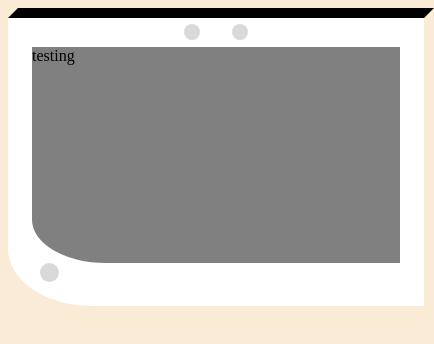
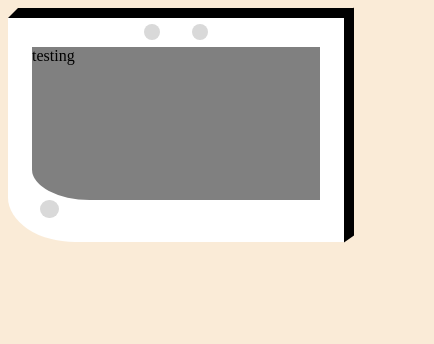
Before and after one commit to ReallyNguyen/PokeFormula, a Next.js app: page / in a window 390 px wide. Shown: the top 344 px of the page, 434 px wide, since content can reach past the window. Built offline with nearby package versions, Linux system fonts and the light colour scheme.

Commit message:
smaller version of screen component

```diff
--- a/src/components/screen/Screen.module.css
+++ b/src/components/screen/Screen.module.css
@@ -1,7 +1,6 @@
 .bigcontainer {
     display: flex;
     flex-direction: row;
-
 }
 
 .top {
@@ -68,3 +67,28 @@
     border-radius: 1.2rem;
     margin: 0rem 0 1.5rem 2rem;
 }
+
+/* Mobile */
+@media only screen and (max-width: 768px) {
+
+    .container {
+        display: flex;
+        flex-direction: column;
+        align-items: center;
+        width: 21rem;
+        height: 14rem;
+        background-color: white;
+        border-bottom-left-radius: 20%;
+    }
+
+    .right {
+        width: calc(1rem - 6px);
+        height: calc(14rem + 4px);
+    }
+
+    .innerContainer {
+        width: 18rem;
+        height: 10rem;
+    }
+
+}
```
